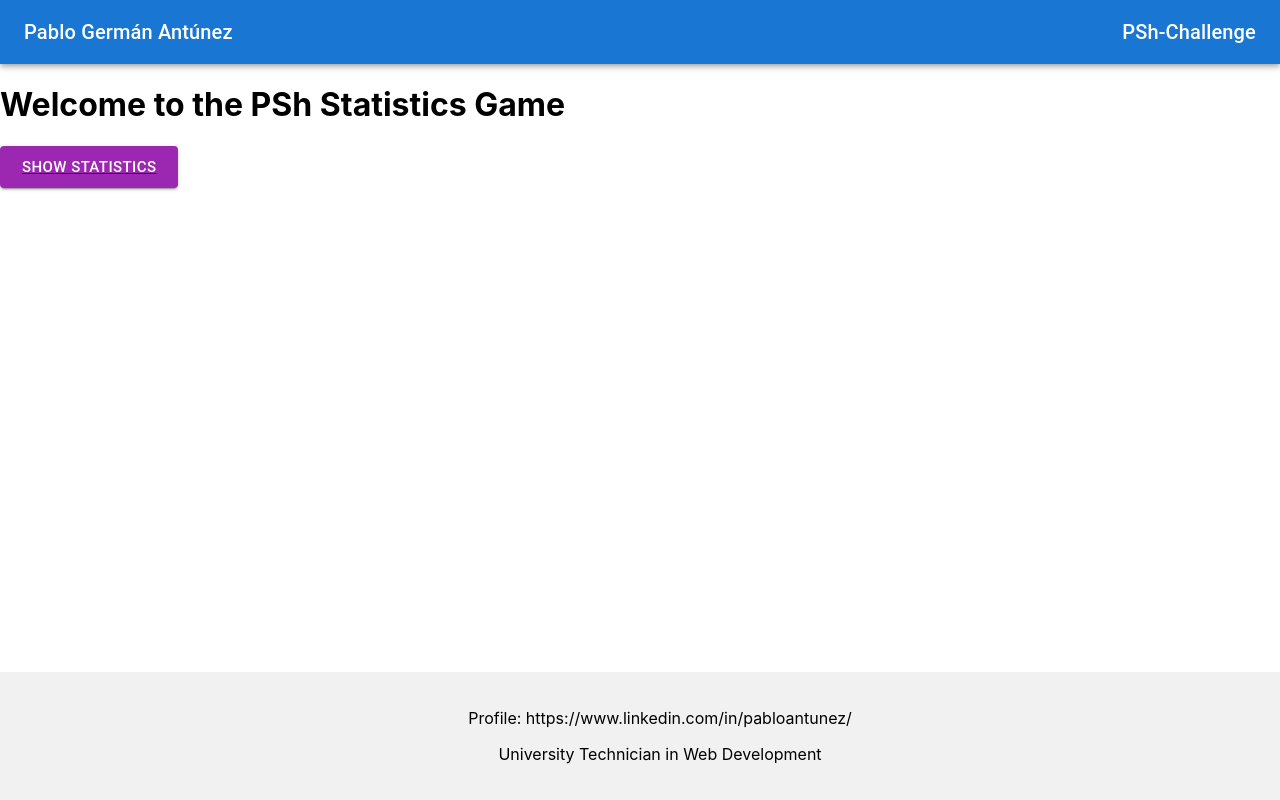
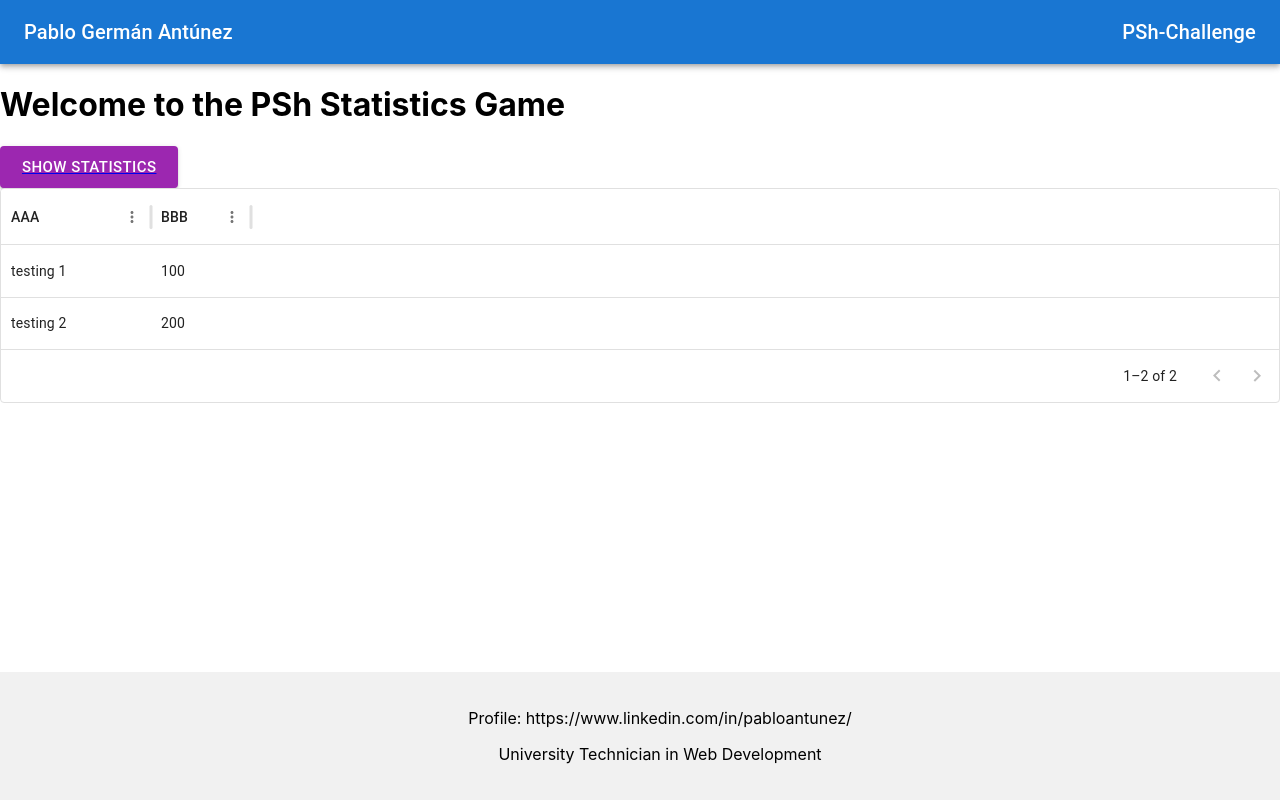
Before and after one commit to pabloantunez/PSh-challenge, a React (Create React App) app in the folder frontend/psh_game/: page / in a window 1280 px wide. Built offline with nearby package versions, Linux system fonts and the light colour scheme.

Commit message:
Create Grid component

```diff
--- a/frontend/psh_game/package.json
+++ b/frontend/psh_game/package.json
@@ -7,6 +7,7 @@
     "@emotion/styled": "^11.13.0",
     "@mui/icons-material": "^6.1.6",
     "@mui/material": "^6.1.6",
+    "@mui/x-data-grid": "^7.22.0",
     "@testing-library/jest-dom": "^5.17.0",
     "@testing-library/react": "^13.4.0",
     "@testing-library/user-event": "^13.5.0",
--- /dev/null
+++ b/frontend/psh_game/src/components/Grid/index.js
@@ -0,0 +1,28 @@
+import * as React from 'react';
+import Box from '@mui/material/Box';
+import { DataGrid } from '@mui/x-data-grid';
+
+export default function DataGridDemo({ rows, columns, maxElements }) {
+
+  const pageSizeOptions = [maxElements || 10];
+
+  return (
+    <Box className="custom-container">
+      <DataGrid
+        rows={rows}
+        columns={columns}
+        initialState={{
+          pagination: {
+            paginationModel: {
+              pageSize: pageSizeOptions[0],
+            },
+          },
+        }}
+        pageSizeOptions={pageSizeOptions}
+        checkboxSelection={false}
+        disableRowSelectionOnClick
+        style={{ width: '100%' }}
+      />
+    </Box>
+  );
+}
--- a/frontend/psh_game/src/pages/home.jsx
+++ b/frontend/psh_game/src/pages/home.jsx
@@ -1,10 +1,22 @@
 import React from 'react';
 import { Link, Outlet, useLocation } from 'react-router-dom';
 import BasicButtons from '../components/Button';
+import DataGridDemo from '../components/Grid';
 
 const Home = () => {
   const location = useLocation();
   const hideButtons = ['/stats'];
+
+  const rows = [
+    { id: 1, name: 'testing 1', value: 100 },
+    { id: 2, name: 'testing 2', value: 200 },
+  ];
+
+
+  const columns = [
+    { field: 'name', headerName: 'AAA', minWidth: 150 },
+    { field: 'value', headerName: 'BBB', minWidth: 100 },
+  ];
 
   return (
     <div>
@@ -19,6 +31,11 @@ const Home = () => {
           />
         </Link>
       )}
+      <DataGridDemo
+        rows={rows}
+        columns={columns}
+        maxElements={10}
+      />
       <Outlet />
     </div>
   );
```
Also changed, not shown: 1 other file (tests, documents, lock files or other folders).
